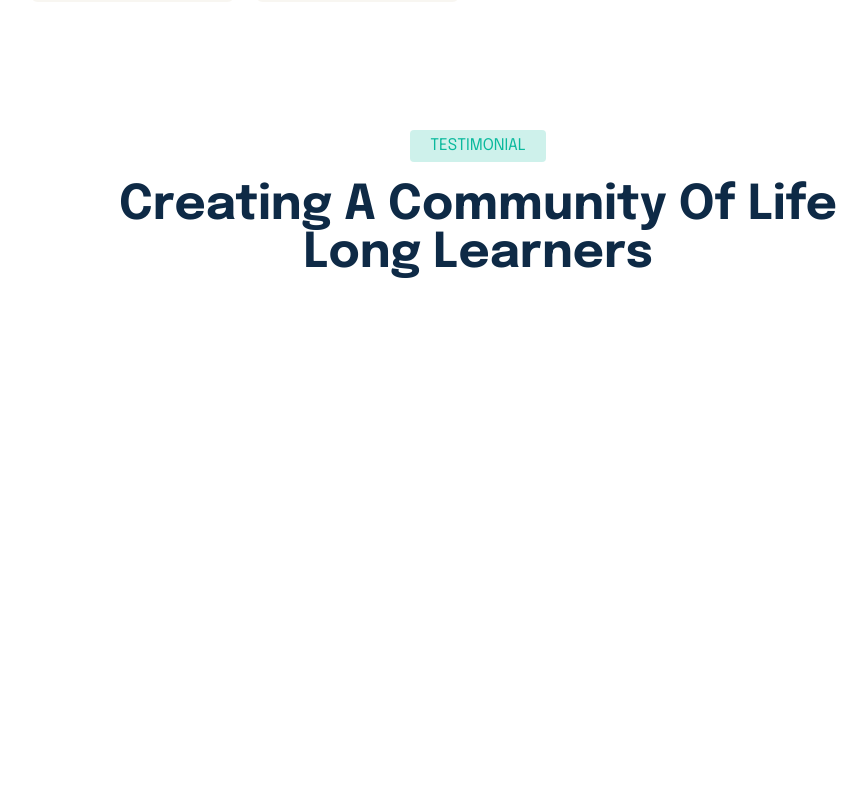
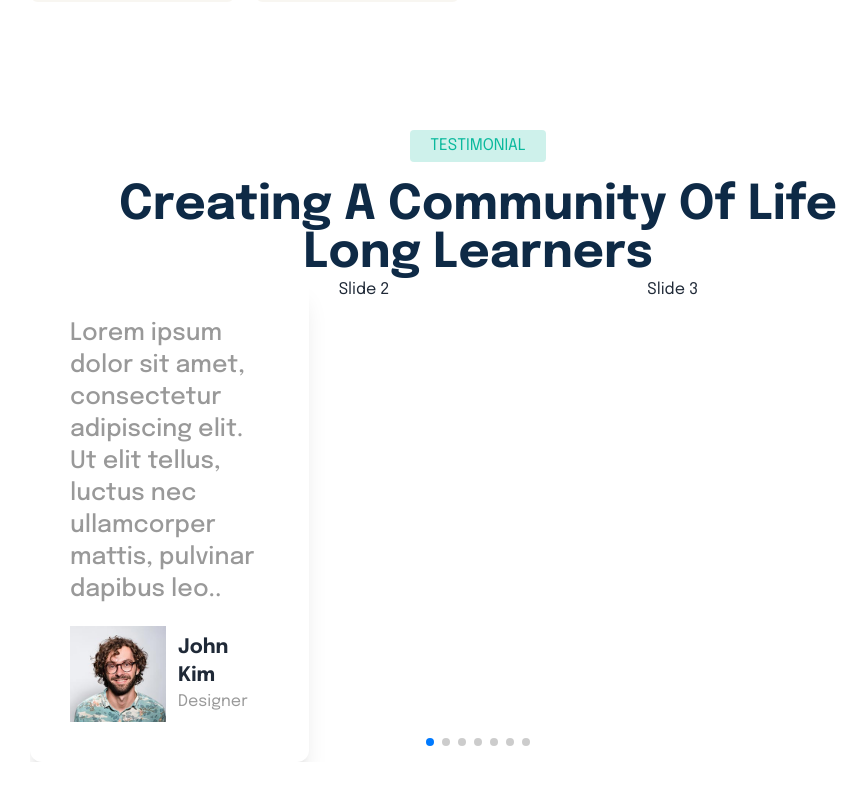
Before and after one commit to only1tarunno/schoolManagement-client, a React (Vite) app: page / in a window 1280 px wide. Shown: the part 4719-5519 px from the top of the page, without its empty margins (162-1029 px from the left). Before the commit the page ends 5061 px from the top, so only its background shows below. Built offline with nearby package versions, Linux system fonts and the light colour scheme.

Commit message:
swiper js add

```diff
--- a/package.json
+++ b/package.json
@@ -15,9 +15,11 @@
     "match-sorter": "^6.3.1",
     "react": "^18.2.0",
     "react-dom": "^18.2.0",
+    "react-fast-marquee": "^1.6.2",
     "react-icons": "^4.12.0",
     "react-router-dom": "^6.21.0",
-    "sort-by": "^1.2.0"
+    "sort-by": "^1.2.0",
+    "swiper": "^11.0.5"
   },
   "devDependencies": {
     "@types/react": "^18.2.43",
--- /dev/null
+++ b/src/pages/home/Singlecard.jsx
@@ -0,0 +1,21 @@
+import img1 from "../../assets/person.jpg";
+
+const Singlecard = () => {
+  return (
+    <div className="p-10 bg-white shadow-xl rounded-xl">
+      <h2 className="text-2xl font-medium text-[#999] pb-5">
+        Lorem ipsum dolor sit amet, consectetur adipiscing elit. Ut elit tellus,
+        luctus nec ullamcorper mattis, pulvinar dapibus leo..
+      </h2>
+      <div className="flex gap-3 items-center">
+        <img src={img1} className="w-24 h-24" alt="" />
+        <div>
+          <h3 className="text-xl font-bold">John Kim </h3>
+          <p className="text-[#999]">Designer</p>
+        </div>
+      </div>
+    </div>
+  );
+};
+
+export default Singlecard;
--- a/src/pages/home/Testimonial.jsx
+++ b/src/pages/home/Testimonial.jsx
@@ -1,5 +1,6 @@
 import Container from "../../components/shared/Container";
 import SectionTitle from "../../components/shared/SectionTitle";
+import TestimonialCard from "./TestimonialCard";
 
 const Testimonial = () => {
   return (
@@ -10,6 +11,7 @@ const Testimonial = () => {
             title={"Creating A Community Of Life Long Learners"}
             subtitle={"TESTIMONIAL"}
           ></SectionTitle>
+          <TestimonialCard></TestimonialCard>
         </div>
       </Container>
     </div>
--- /dev/null
+++ b/src/pages/home/TestimonialCard.jsx
@@ -0,0 +1,53 @@
+import Marquee from "react-fast-marquee";
+import img1 from "../../assets/person.jpg";
+import { Swiper, SwiperSlide } from "swiper/react";
+
+// Import Swiper styles
+import "swiper/css";
+import "swiper/css/pagination";
+
+// import required modules
+import { Pagination } from "swiper/modules";
+
+const TestimonialCard = () => {
+  return (
+    <>
+      <Swiper
+        slidesPerView={3}
+        spaceBetween={30}
+        pagination={{
+          clickable: true,
+        }}
+        modules={[Pagination]}
+        className="mySwiper"
+      >
+        <SwiperSlide>
+          {" "}
+          <div className="p-10 bg-white shadow-xl rounded-xl">
+            <h2 className="text-2xl font-medium text-[#999] pb-5">
+              Lorem ipsum dolor sit amet, consectetur adipiscing elit. Ut elit
+              tellus, luctus nec ullamcorper mattis, pulvinar dapibus leo..
+            </h2>
+            <div className="flex gap-3 items-center">
+              <img src={img1} className="w-24 h-24" alt="" />
+              <div>
+                <h3 className="text-xl font-bold">John Kim </h3>
+                <p className="text-[#999]">Designer</p>
+              </div>
+            </div>
+          </div>
+        </SwiperSlide>
+        <SwiperSlide>Slide 2</SwiperSlide>
+        <SwiperSlide>Slide 3</SwiperSlide>
+        <SwiperSlide>Slide 4</SwiperSlide>
+        <SwiperSlide>Slide 5</SwiperSlide>
+        <SwiperSlide>Slide 6</SwiperSlide>
+        <SwiperSlide>Slide 7</SwiperSlide>
+        <SwiperSlide>Slide 8</SwiperSlide>
+        <SwiperSlide>Slide 9</SwiperSlide>
+      </Swiper>
+    </>
+  );
+};
+
+export default TestimonialCard;
```
Also changed, not shown: src/assets/person.jpg (added), 1 other file (tests, documents, lock files or other folders).
